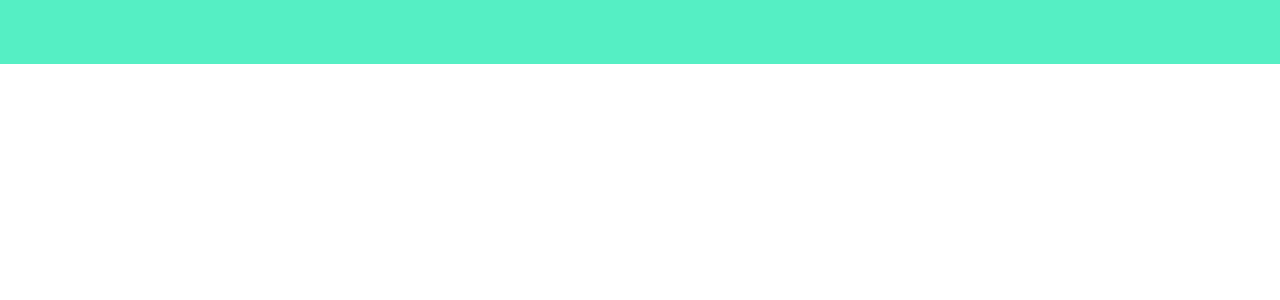
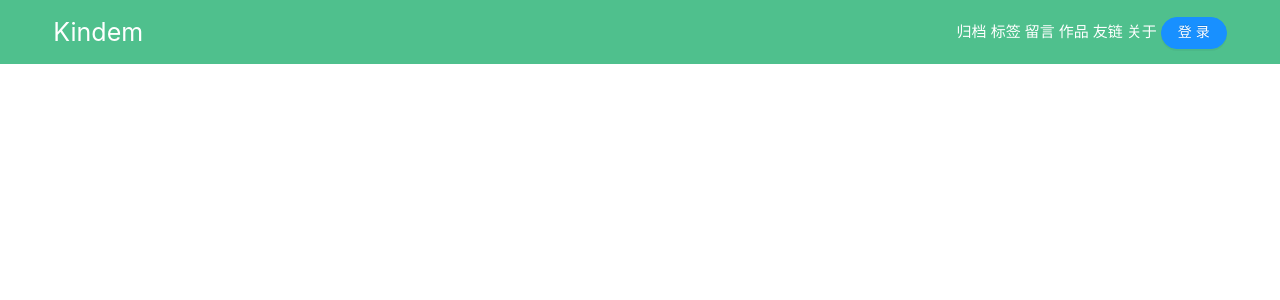
Before and after one commit to FlyAndNotDown/blog-v4, a Next.js app in the folder frontend/: page / in a window 1280 px wide. Shown: the top 300 px of the page. Built offline with nearby package versions, Linux system fonts and the light colour scheme.

Commit message:
complete the nav bar code

```diff
--- /dev/null
+++ b/frontend/common/constant.js
@@ -0,0 +1,20 @@
+export default {
+    // Route
+    archivesRoute: '/archives',
+    tagsRoute: '/tags',
+    messagesRoute: '/messages',
+    worksRoute: '/works',
+    friendsRoute: '/fiends',
+    aboutRoute: '/about',
+    loginRoute: '/user/login',
+
+    // Nav
+    logoText: 'Kindem',
+    archivesLinkText: '归档',
+    tagsLinkText: '标签',
+    messageLinkText: '留言',
+    worksLinkText: '作品',
+    friendsLinkText: '友链',
+    aboutLinkText: '关于',
+    loginBtnText: '登录'
+};
--- /dev/null
+++ b/frontend/common/style/align.js
@@ -0,0 +1,3 @@
+export default {
+    navBarHeight: '64px'
+};
--- a/frontend/common/style/color.js
+++ b/frontend/common/style/color.js
@@ -1,4 +1,5 @@
 export default {
-    navBar: '#55efc4',
+    navBar: '#4fc08d',
+    navBarText: '#ffffff',
     test: '#ff0000'
 };
--- a/frontend/component/nav-bar.js
+++ b/frontend/component/nav-bar.js
@@ -1,26 +1,74 @@
 import React from 'react';
 import Color from '../common/style/color';
+import Align from '../common/style/align';
+import { Button, Row, Col } from 'antd';
+import Constant from '../common/constant';
 import '../common/style/global.css';
-import { Row, Col } from 'antd';
 
 const style = {
     navBar: {
-        height: '64px',
+        height: Align.navBarHeight,
         backgroundColor: Color.navBar
     },
     container: {
-        height: '100%',
-        backgroundColor: Color.test
+        height: '100%'
+    },
+    logo: {
+        lineHeight: Align.navBarHeight,
+        fontSize: '25px',
+        color: Color.navBarText,
+        float: 'left'
+    },
+    nav: {
+        lineHeight: Align.navBarHeight,
+        float: 'right'
+    },
+    navLink: {
+        fontSize: '15px',
+        color: Color.navBarText,
+        marginLeft: '4px'
+    },
+    loginBtnSpan: {
+        marginLeft: '4px'
     }
 };
 
 function NavBar() {
+    const onLoginBtnClicked = (e) => {
+
+    };
+
     return (
         <Row id={'nav-bar'} style={style.navBar}>
-            <Col xs={{ span: 22, offset: 1 }} sm={{ span: 22, offset: 1 }} md={{ span: 22, offset: 1 }}
+            <Col id={'container-col'}
+                xs={{ span: 22, offset: 1 }} sm={{ span: 22, offset: 1 }} md={{ span: 22, offset: 1 }}
                 lg={{ span: 22, offset: 1 }} xl={{ span: 22, offset: 1 }} xxl={{ span: 22, offset: 1 }}>
                 <Row id={'container'} style={style.container}>
-
+                    <Col id={'logo-col'}
+                         xs={{ span: 12, offset: 0 }} sm={{ span: 12, offset: 0 }} md={{ span: 12, offset: 0 }}
+                         lg={{ span: 12, offset: 0 }} xl={{ span: 12, offset: 0 }} xxl={{ span: 12, offset: 0 }}>
+                        <Row id={'logo'} style={style.logo}>
+                            {Constant.logoText}
+                        </Row>
+                    </Col>
+                    <Col id={'nav-col'}
+                         xs={{ span: 12, offset: 0 }} sm={{ span: 12, offset: 0 }} md={{ span: 12, offset: 0 }}
+                         lg={{ span: 12, offset: 0 }} xl={{ span: 12, offset: 0 }} xxl={{ span: 12, offset: 0 }}>
+                        <Row id={'nav'} style={style.nav}>
+                            <a href={Constant.archivesRoute} style={style.navLink}>{Constant.archivesLinkText}</a>
+                            <a href={Constant.tagsRoute} style={style.navLink}>{Constant.tagsLinkText}</a>
+                            <a href={Constant.messagesRoute} style={style.navLink}>{Constant.messageLinkText}</a>
+                            <a href={Constant.worksRoute} style={style.navLink}>{Constant.worksLinkText}</a>
+                            <a href={Constant.friendsRoute} style={style.navLink}>{Constant.friendsLinkText}</a>
+                            <a href={Constant.aboutRoute} style={style.navLink}>{Constant.aboutLinkText}</a>
+                            <span id={'login-btn-span'} style={style.loginBtnSpan}>
+                                <Button id={'login-btn'}
+                                    type={'primary'} shape={'round'} onClick={onLoginBtnClicked}>
+                                    {Constant.loginBtnText}
+                                </Button>
+                            </span>
+                        </Row>
+                    </Col>
                 </Row>
             </Col>
         </Row>
```
Also changed, not shown: frontend/common/style/font.js (added).
